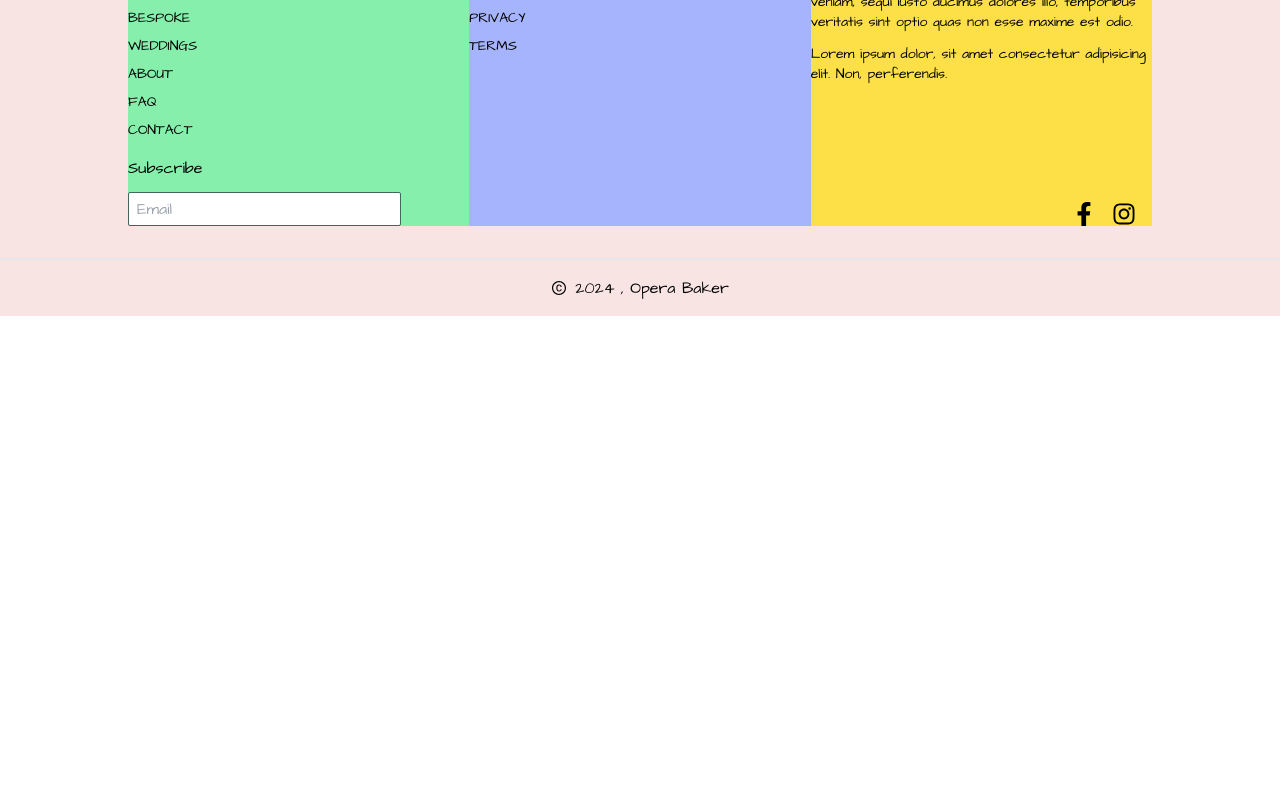
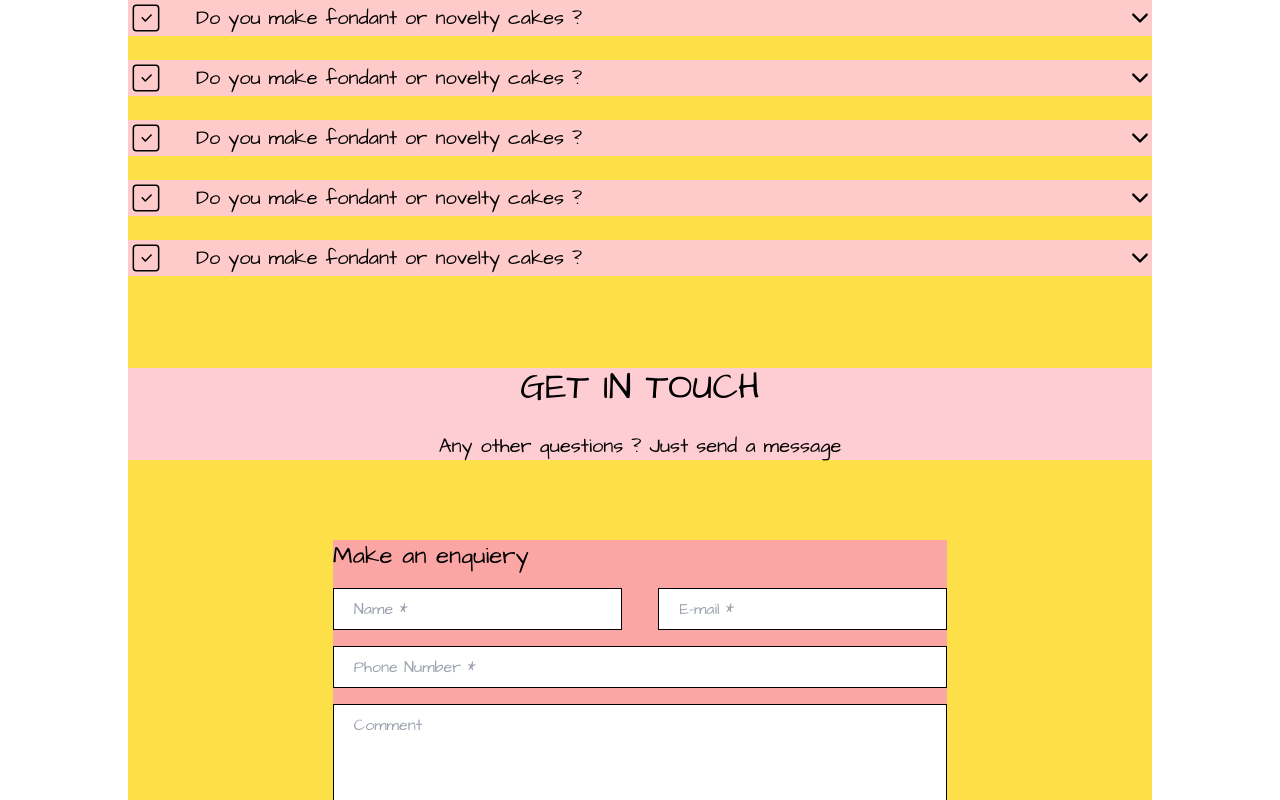
Before and after one commit to muratsimseekk/Cake-Shop, a React (Vite) app: page /faq in a window 1280 px wide. Shown: the part 340-1140 px from the top of the page. Before the commit the page ends 800 px from the top, so only its background shows below. Built offline with nearby package versions, Linux system fonts and the light colour scheme; a web font is replaced by a local one.

Commit message:
completes faq page's structure

```diff
--- a/src/App.jsx
+++ b/src/App.jsx
@@ -7,6 +7,7 @@ import SpecialPage from "./pages/SpecialPage";
 import Cookies from "./pages/Cookies";
 import Wedding from "./pages/Wedding";
 import About from "./pages/About";
+import Faq from "./pages/Faq";
 
 function App() {
   return (
@@ -27,6 +28,9 @@ function App() {
       <Routes>
         <Route path="/about" element={<About />} />
       </Routes>
+      <Routes>
+        <Route path="/faq" element={<Faq />} />
+      </Routes>
       <Footer />
     </div>
   );
--- /dev/null
+++ b/src/pages/Faq.jsx
@@ -0,0 +1,256 @@
+import React, { useState } from "react";
+import { CiSquareCheck } from "react-icons/ci";
+import { IoIosArrowDown } from "react-icons/io";
+import { IoIosArrowUp } from "react-icons/io";
+
+function Faq() {
+  const [first, setFirst] = useState(false);
+  const [second, setSecond] = useState(false);
+  const [third, setThird] = useState(false);
+  const [fourth, setFourth] = useState(false);
+  const [fifth, setFifth] = useState(false);
+
+  const change1 = () => {
+    setFirst(!first);
+  };
+  const change2 = () => {
+    setSecond(!second);
+  };
+  const change3 = () => {
+    setThird(!third);
+  };
+  const change4 = () => {
+    setFourth(!fourth);
+  };
+  const change5 = () => {
+    setFifth(!fifth);
+  };
+
+  return (
+    <div className="w-full flex justify-center">
+      <div className="w-4/5 bg-yellow-300 my-10 flex flex-col gap-20">
+        <div className="flex flex-col gap-3">
+          <h1 className="text-center text-4xl my-4">FAQ </h1>
+          <div className="bg-red-200 cursor-pointer">
+            {first == false && (
+              <div
+                onClick={change1}
+                className="flex items-center justify-between"
+              >
+                <div className="flex items-center gap-8">
+                  <CiSquareCheck className="text-4xl" />
+                  <p className="text-xl">
+                    Do you make fondant or novelty cakes ?
+                  </p>
+                </div>
+                <IoIosArrowDown className="text-2xl" />
+              </div>
+            )}
+          </div>
+          <div className="bg-red-200 cursor-pointer">
+            {first == true && (
+              <div className="flex flex-col">
+                <div
+                  onClick={change1}
+                  className="flex items-center justify-between"
+                >
+                  <div className="flex items-center gap-8">
+                    <CiSquareCheck className="text-4xl" />
+                    <p className="text-xl">
+                      Do you make fondant or novelty cakes ?
+                    </p>
+                  </div>
+                  <IoIosArrowUp className="text-2xl" />
+                </div>
+                <p>No</p>
+              </div>
+            )}
+          </div>
+          <div className="bg-red-200 cursor-pointer">
+            {second == false && (
+              <div
+                onClick={change2}
+                className="flex items-center justify-between"
+              >
+                <div className="flex items-center gap-8">
+                  <CiSquareCheck className="text-4xl" />
+                  <p className="text-xl">
+                    Do you make fondant or novelty cakes ?
+                  </p>
+                </div>
+                <IoIosArrowDown className="text-2xl" />
+              </div>
+            )}
+          </div>
+          <div className="bg-red-200 cursor-pointer">
+            {second == true && (
+              <div className="flex flex-col">
+                <div
+                  onClick={change2}
+                  className="flex items-center justify-between"
+                >
+                  <div className="flex items-center gap-8">
+                    <CiSquareCheck className="text-4xl" />
+                    <p className="text-xl">
+                      Do you make fondant or novelty cakes ?
+                    </p>
+                  </div>
+                  <IoIosArrowUp className="text-2xl" />
+                </div>
+                <p>No</p>
+              </div>
+            )}
+          </div>
+          <div className="bg-red-200 cursor-pointer">
+            {third == false && (
+              <div
+                onClick={change3}
+                className="flex items-center justify-between"
+              >
+                <div className="flex items-center gap-8">
+                  <CiSquareCheck className="text-4xl" />
+                  <p className="text-xl">
+                    Do you make fondant or novelty cakes ?
+                  </p>
+                </div>
+                <IoIosArrowDown className="text-2xl" />
+              </div>
+            )}
+          </div>
+          <div className="bg-red-200 cursor-pointer">
+            {third == true && (
+              <div className="flex flex-col">
+                <div
+                  onClick={change3}
+                  className="flex items-center justify-between"
+                >
+                  <div className="flex items-center gap-8">
+                    <CiSquareCheck className="text-4xl" />
+                    <p className="text-xl">
+                      Do you make fondant or novelty cakes ?
+                    </p>
+                  </div>
+                  <IoIosArrowUp className="text-2xl" />
+                </div>
+                <p>No</p>
+              </div>
+            )}
+          </div>
+          <div className="bg-red-200 cursor-pointer">
+            {fourth == false && (
+              <div
+                onClick={change4}
+                className="flex items-center justify-between"
+              >
+                <div className="flex items-center gap-8">
+                  <CiSquareCheck className="text-4xl" />
+                  <p className="text-xl">
+                    Do you make fondant or novelty cakes ?
+                  </p>
+                </div>
+                <IoIosArrowDown className="text-2xl" />
+              </div>
+            )}
+          </div>
+          <div className="bg-red-200 cursor-pointer">
+            {fourth == true && (
+              <div className="flex flex-col">
+                <div
+                  onClick={change4}
+                  className="flex items-center justify-between"
+                >
+                  <div className="flex items-center gap-8">
+                    <CiSquareCheck className="text-4xl" />
+                    <p className="text-xl">
+                      Do you make fondant or novelty cakes ?
+                    </p>
+                  </div>
+                  <IoIosArrowUp className="text-2xl" />
+                </div>
+                <p>No</p>
+              </div>
+            )}
+          </div>
+          <div className="bg-red-200 cursor-pointer">
+            {fifth == false && (
+              <div
+                onClick={change5}
+                className="flex items-center justify-between"
+              >
+                <div className="flex items-center gap-8">
+                  <CiSquareCheck className="text-4xl" />
+                  <p className="text-xl">
+                    Do you make fondant or novelty cakes ?
+                  </p>
+                </div>
+                <IoIosArrowDown className="text-2xl" />
+              </div>
+            )}
+          </div>
+          <div className="bg-red-200 cursor-pointer">
+            {fifth == true && (
+              <div className="flex flex-col">
+                <div
+                  onClick={change5}
+                  className="flex items-center justify-between"
+                >
+                  <div className="flex items-center gap-8">
+                    <CiSquareCheck className="text-4xl" />
+                    <p className="text-xl">
+                      Do you make fondant or novelty cakes ?
+                    </p>
+                  </div>
+                  <IoIosArrowUp className="text-2xl" />
+                </div>
+                <p>No</p>
+              </div>
+            )}
+          </div>
+        </div>
+        <div className="flex flex-col gap-6 items-center bg-rose-200">
+          <h2 className="text-4xl">GET IN TOUCH</h2>
+          <p className="text-xl">Any other questions ? Just send a message </p>
+        </div>
+        <div className="flex justify-center">
+          <div className="w-[60%] bg-red-300 flex flex-col gap-4">
+            <h3 className="text-2xl">Make an enquiery</h3>
+            <div className="flex justify-between">
+              <input
+                className="border border-black w-[47%] py-2 pl-5"
+                type="text"
+                placeholder="Name *"
+              />
+              <input
+                className="border border-black w-[47%] py-2 pl-5"
+                type="email"
+                name=""
+                id=""
+                placeholder="E-mail *"
+              />
+            </div>
+            <input
+              className="border border-black w-full py-2 pl-5"
+              type="tel"
+              name=""
+              id=""
+              placeholder="Phone Number *"
+            />
+            <textarea
+              className="border border-black w-full pt-2 pl-5"
+              name=""
+              id=""
+              cols="30"
+              rows="5"
+              placeholder="Comment"
+            ></textarea>
+            <button className="max-w-max border border-black py-1 px-10 rounded-md">
+              Send
+            </button>
+          </div>
+        </div>
+      </div>
+    </div>
+  );
+}
+
+export default Faq;
--- a/src/pages/Header.jsx
+++ b/src/pages/Header.jsx
@@ -36,7 +36,9 @@ function Header() {
               <Link to="/about">
                 <li>ABOUT</li>
               </Link>
-              <li>FAQ</li>
+              <Link to="/faq">
+                <li>FAQ</li>
+              </Link>
               <li>CONTACT</li>
             </ul>
           </div>
```
